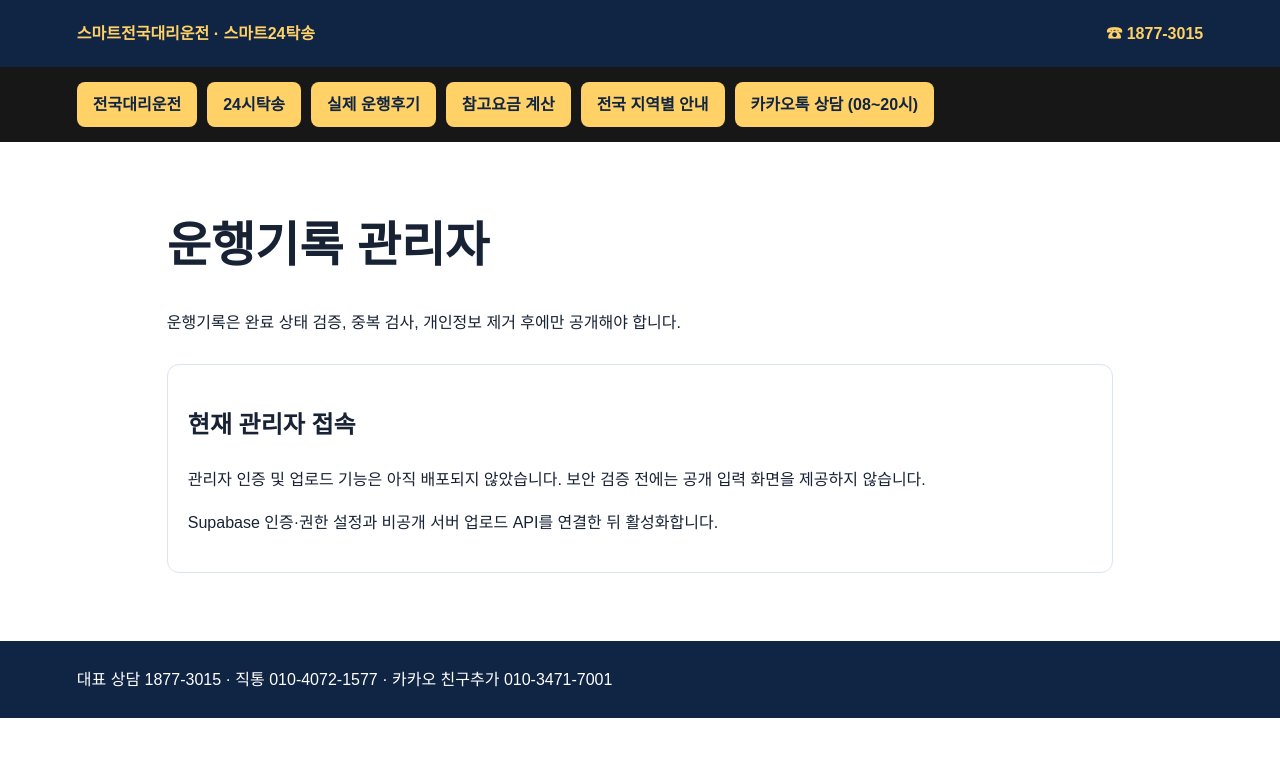
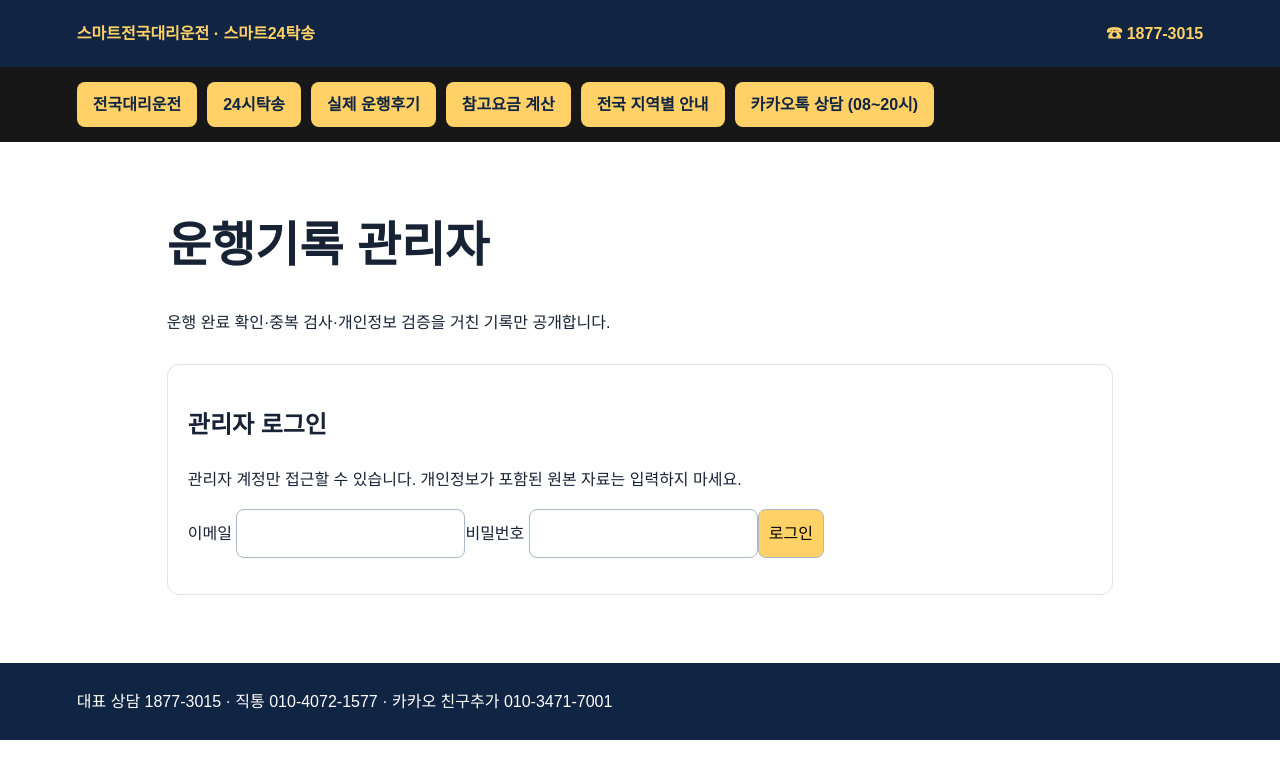
Before and after one commit to 8882888/8882888.github.io, a Next.js app in the folder dynamic-app/: page /admin in a window 1280 px wide. Shown: the top 778 px of the page. Built offline with nearby package versions, Linux system fonts and the light colour scheme.

Commit message:
Connect admin login UI and document required environment variables

```diff
--- a/dynamic-app/app/admin/page.tsx
+++ b/dynamic-app/app/admin/page.tsx
@@ -1 +1 @@
-export const metadata={title:'운행기록 관리 안내',robots:{index:false,follow:false}};export default function Admin(){return <main><h1>운행기록 관리자</h1><p>운행기록은 완료 상태 검증, 중복 검사, 개인정보 제거 후에만 공개해야 합니다.</p><section><h2>현재 관리자 접속</h2><p>관리자 인증 및 업로드 기능은 아직 배포되지 않았습니다. 보안 검증 전에는 공개 입력 화면을 제공하지 않습니다.</p><p>Supabase 인증·권한 설정과 비공개 서버 업로드 API를 연결한 뒤 활성화합니다.</p></section></main>}
+import AdminImport from './AdminImport';export const metadata={title:'운행기록 관리자',robots:{index:false,follow:false}};export default function Admin(){return <main><h1>운행기록 관리자</h1><p>운행 완료 확인·중복 검사·개인정보 검증을 거친 기록만 공개합니다.</p><AdminImport/></main>}
```
